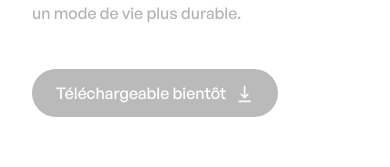
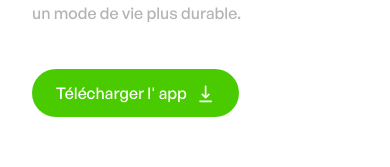
Before and after one commit to KiritoEM/lokaly-POESAM-website, a Next.js app: page / in a window 390 px wide. Shown: the part 309-476 px from the top of the page. Built offline with nearby package versions, Linux system fonts and the light colour scheme; no server answers.

Commit message:
add mobile apk downloadable

```diff
--- a/src/components/sections/landing/LandingHero.tsx
+++ b/src/components/sections/landing/LandingHero.tsx
@@ -35,14 +35,16 @@ const LandingHero = (): JSX.Element => {
             </FadeReveal>
 
             <FadeReveal>
-              {/* <button className="text-white bg-green01 hover:bg-green02 rounded-3xl px-6 py-3 flex items-center gap-2 w-max mt-8">
-                Télécharger l' app{" "}
+              <a href="https://drive.usercontent.google.com/download?id=1leZPZHL314p5WZEKlUoWjt6bJ3I5RQbg&export=download&authuser=0" download target="_blank">
+                <button className="text-white bg-green01 hover:bg-green02 rounded-3xl px-6 py-3 flex items-center gap-2 w-max mt-8">
+                  Télécharger l' app{" "}
+                  <img src="/icons/download-icon.svg" className=" w-5" alt="" />
+                </button>
+              </a>
+              {/* <button className="text-white bg-gray03 rounded-3xl px-6 py-3 flex items-center gap-2 w-max mt-8">
+                Téléchargeable bientôt{" "}
                 <img src="/icons/download-icon.svg" className=" w-5" alt="" />
               </button> */}
-              <button className="text-white bg-gray03 rounded-3xl px-6 py-3 flex items-center gap-2 w-max mt-8">
-                Téléchargeable bientôt{" "}
-                <img src="/icons/download-icon.svg" className=" w-5" alt="" />
-              </button>
             </FadeReveal>
           </div>
         </div>
--- a/src/pages/_document.tsx
+++ b/src/pages/_document.tsx
@@ -3,7 +3,7 @@ import { Html, Head, Main, NextScript } from "next/document";
 export default function Document() {
   return (
     <Html lang="en">
-      <Head />
+      <Head></Head>
       <body>
         <Main />
         <NextScript />
```
